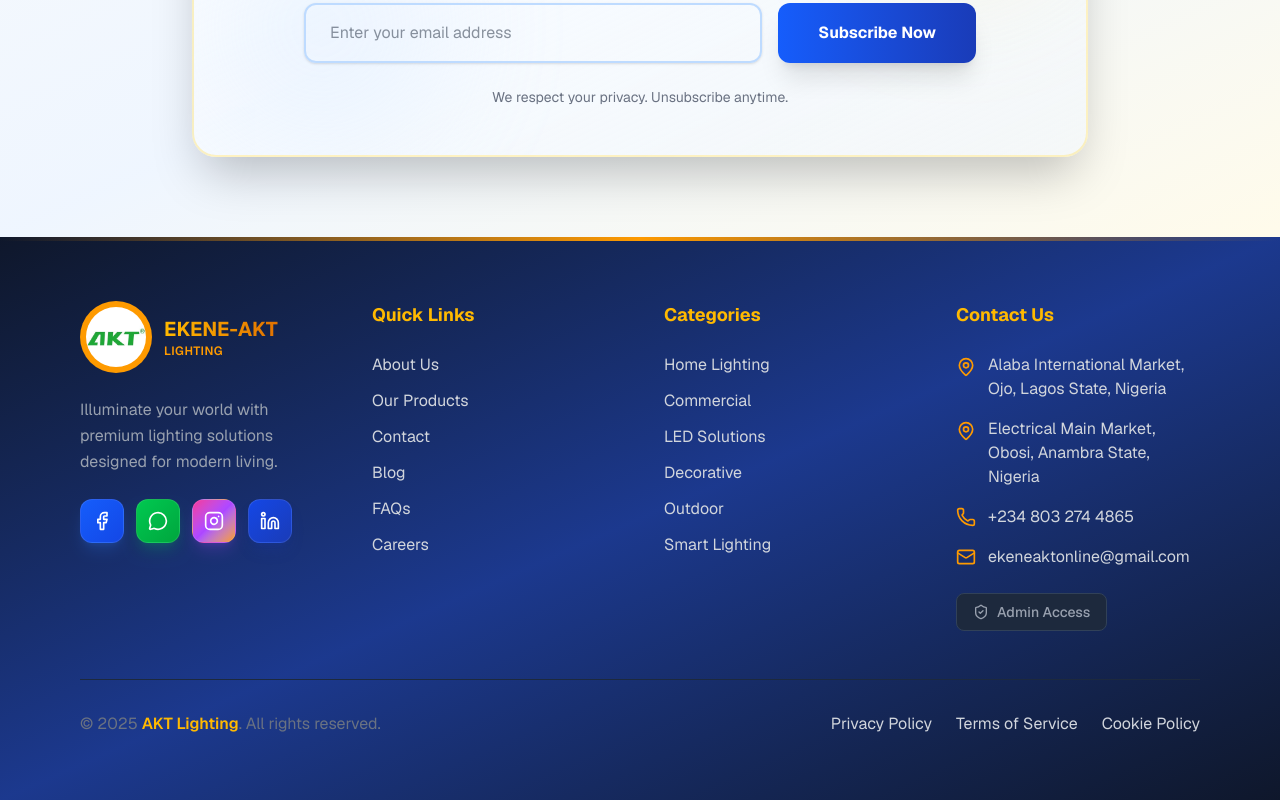
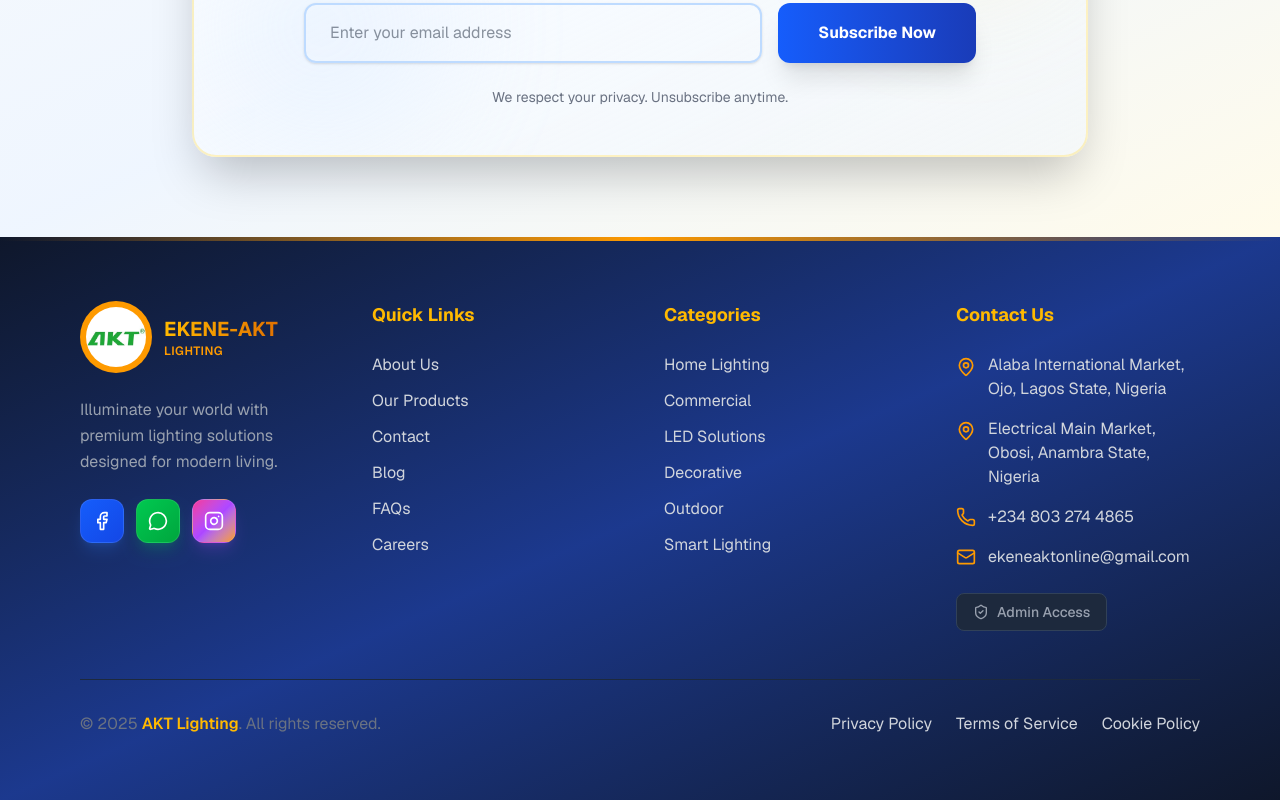
Before and after one commit to ekeneakubue/EkeneAKT, a Next.js app: page / in a window 1280 px wide. Shown: the part 2180-2980 px from the top of the page. Built offline with nearby package versions, Linux system fonts and the light colour scheme; no server answers; the database is empty.

Commit message:
updated social media links in the footer section

```diff
--- a/app/HomeClient.tsx
+++ b/app/HomeClient.tsx
@@ -437,10 +437,10 @@ export default function HomeClient() {
                             </p>
                             <div className="flex justify-center md:justify-start gap-3">
                                 {[
-                                    { id: 'facebook', icon: Facebook, color: 'bg-gradient-to-br from-blue-600 to-blue-700 shadow-blue-500/20', href: 'https://facebook.com' },
+                                    { id: 'facebook', icon: Facebook, color: 'bg-gradient-to-br from-blue-600 to-blue-700 shadow-blue-500/20', href: 'https://web.facebook.com/GigoPlanet' },
                                     { id: 'whatsapp', icon: MessageCircle, color: 'bg-gradient-to-br from-green-500 to-green-600 shadow-green-500/20', href: 'https://wa.me/2348032744865' },
-                                    { id: 'instagram', icon: Instagram, color: 'bg-gradient-to-br from-pink-500 via-purple-500 to-amber-500 shadow-purple-500/20', href: 'https://instagram.com' },
-                                    { id: 'linkedin', icon: Linkedin, color: 'bg-gradient-to-br from-blue-700 to-blue-800 shadow-blue-800/20', href: 'https://linkedin.com' }
+                                    { id: 'instagram', icon: Instagram, color: 'bg-gradient-to-br from-pink-500 via-purple-500 to-amber-500 shadow-purple-500/20', href: 'https://www.instagram.com/ekeneakt' },
+                                    // { id: 'linkedin', icon: Linkedin, color: 'bg-gradient-to-br from-blue-700 to-blue-800 shadow-blue-800/20', href: 'https://linkedin.com' }
                                 ].map((social) => (
                                     <a
                                         key={social.id}
--- a/package.json
+++ b/package.json
@@ -13,6 +13,7 @@
     "db:studio": "prisma studio"
   },
   "dependencies": {
+    "@ducanh2912/next-pwa": "^10.2.9",
     "@prisma/adapter-pg": "^7.2.0",
     "@prisma/client": "^7.2.0",
     "bcryptjs": "^3.0.3",
```
Also changed, not shown: 1 other file (tests, documents, lock files or other folders).
